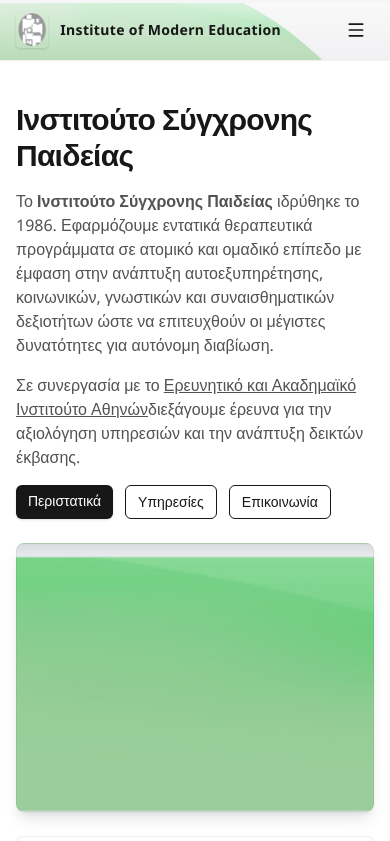
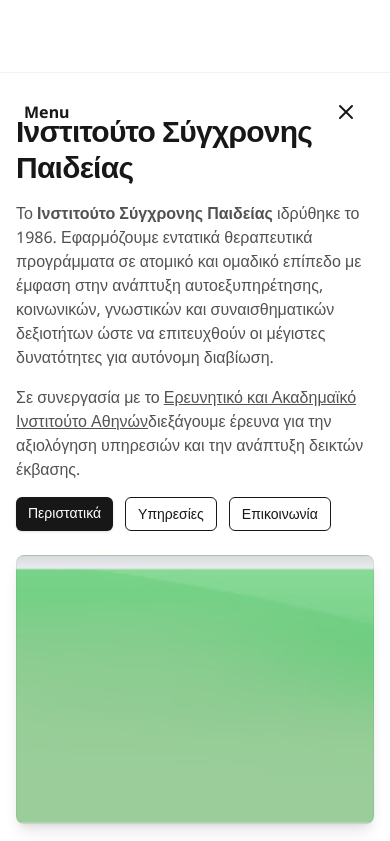
Before and after one commit to adenadoume/insype, a Next.js app: page / in a window 390 px wide. Shown: the top 841 px of the page. Built offline with nearby package versions, Linux system fonts and the light colour scheme.

Commit message:
ux: full-screen white menu with slide-in + larger square logo

```diff
--- a/src/app/_components/Nav.tsx
+++ b/src/app/_components/Nav.tsx
@@ -59,29 +59,31 @@
         {open ? <X className="h-5 w-5" /> : <Menu className="h-5 w-5" />}
       </button>
 
-      {/* Mobile sheet */}
-      {open && (
-        <div className="fixed inset-0 z-50 bg-black/30 md:hidden" onClick={() => setOpen(false)}>
-          <div className="absolute right-0 top-0 h-full w-72 bg-white p-4 shadow-xl dark:bg-neutral-900" onClick={(e) => e.stopPropagation()}>
-            <div className="mb-4 flex items-center justify-between">
-              <span className="text-sm font-semibold">Navigation</span>
+      {/* Full-screen menu panel */}
+      <div className={`fixed inset-0 z-50 md:hidden ${open ? "pointer-events-auto" : "pointer-events-none"}`}>
+        {/* Background */}
+        <div className={`absolute inset-0 bg-white dark:bg-neutral-900`} onClick={() => setOpen(false)} />
+        {/* Sliding content */}
+        <div className={`menu-panel ${open ? "open" : ""} absolute inset-0 p-6 overflow-y-auto`} onClick={(e) => e.stopPropagation()}>
+          <div className="mb-6 flex items-center justify-between">
+            <span className="text-base font-semibold">Menu</span>
             <button aria-label="Close" className="nav-link" onClick={() => setOpen(false)}>
-                <X className="h-5 w-5" />
+              <X className="h-6 w-6" />
             </button>
           </div>
-            <div className="flex flex-col gap-1 text-sm">
+          <div className="flex flex-col gap-2 text-base">
             {links.map(({ href, label, icon: Icon }) => (
-                <Link key={href} href={href} className="nav-link" onClick={() => setOpen(false)}>
-                  <Icon className="h-4 w-4" /> {label}
+              <Link key={href} href={href} className="nav-link py-3" onClick={() => setOpen(false)}>
+                <Icon className="h-5 w-5" /> {label}
               </Link>
             ))}
-              <div className="mt-2 border-t pt-2">
+            <div className="mt-4 border-t pt-4">
               {isEnglish ? (
-                  <Link href={toggleHref} className="nav-link" onClick={() => setOpen(false)}>
+                <Link href={toggleHref} className="nav-link py-3" onClick={() => setOpen(false)}>
                   <Image src="/img/flag_gr.gif" alt="EL" width={16} height={12} /> Ελληνικά
                 </Link>
               ) : (
-                  <Link href={toggleHref} className="nav-link" onClick={() => setOpen(false)}>
+                <Link href={toggleHref} className="nav-link py-3" onClick={() => setOpen(false)}>
                   <Image src="/img/flag_en.gif" alt="EN" width={16} height={12} /> English
                 </Link>
               )}
@@ -89,7 +91,6 @@
           </div>
         </div>
       </div>
-      )}
     </>
   );
 }
--- a/src/app/globals.css
+++ b/src/app/globals.css
@@ -35,3 +35,12 @@
   animation-duration: 500ms;
   animation-fill-mode: both;
 }
+
+/* Full-screen sliding panel animation */
+.menu-panel {
+  transform: translateY(100%);
+  transition: transform 300ms ease-in-out;
+}
+.menu-panel.open {
+  transform: translateY(0%);
+}
--- a/src/app/layout.tsx
+++ b/src/app/layout.tsx
@@ -35,7 +35,7 @@
         <div className="absolute inset-0 bg-gradient-to-b from-white/70 to-white/30 dark:from-neutral-900/80 dark:to-neutral-900/40" />
         <div className="relative mx-auto flex max-w-6xl items-center gap-4 px-4 py-3">
           <Link href="/" className="group flex items-center gap-3">
-            <img src="/img/logo.gif" alt="Logo" className="h-9 w-auto rounded-sm shadow-sm" />
+            <img src="/img/logo.gif" alt="Logo" className="h-12 w-12 rounded-sm shadow-sm object-contain" />
             <span className="text-sm font-semibold tracking-wide group-hover:opacity-90 transition">Institute of Modern Education</span>
           </Link>
           <SiteNav />
```
Lines whose indentation alone changed are shown as unchanged.
